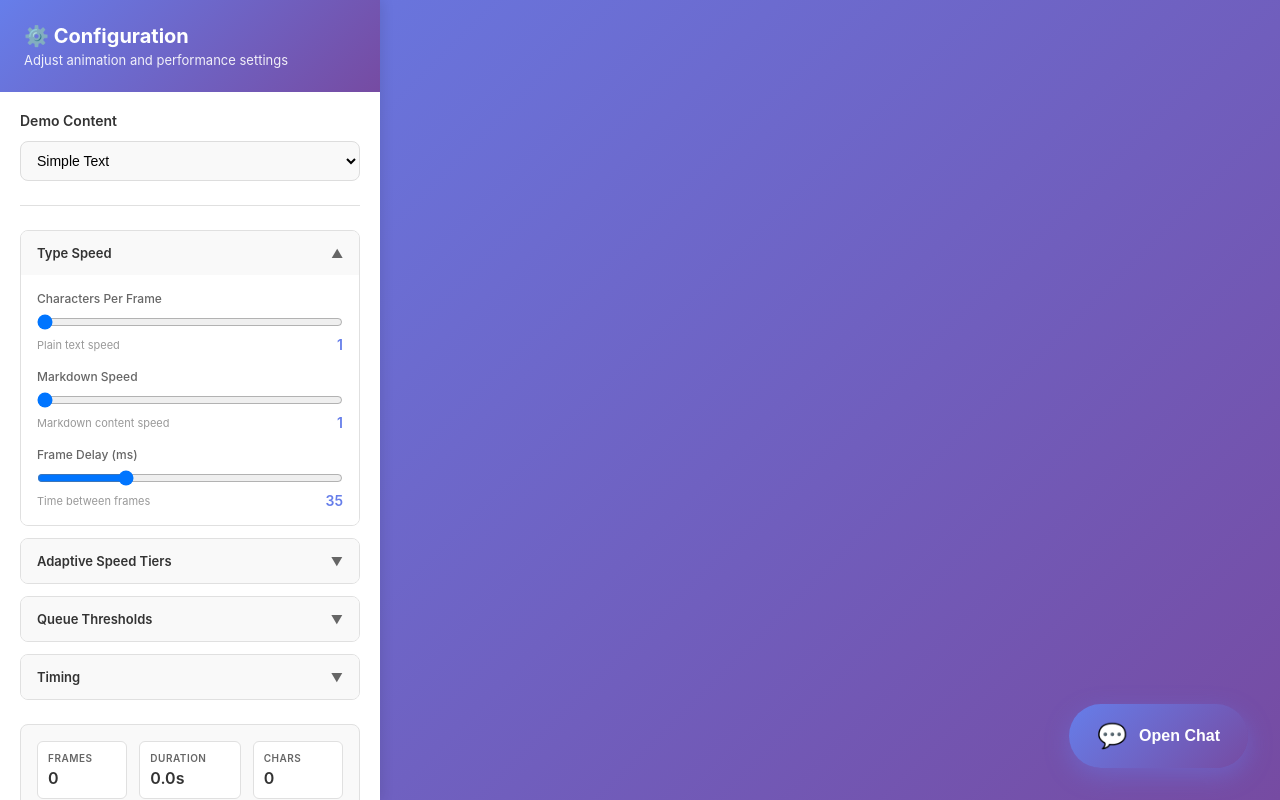
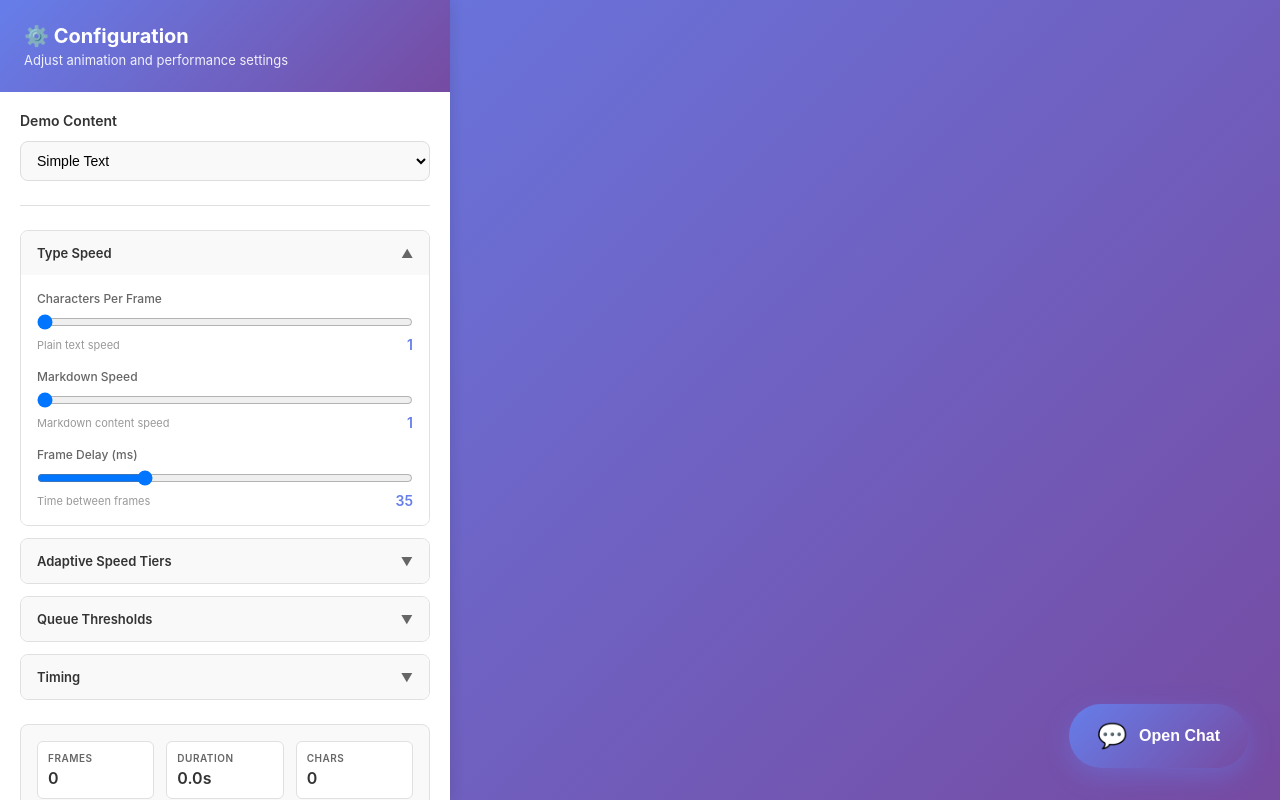
Before and after one commit to buzybee83/typewriterDemo, a website: page index.html in a window 1280 px wide. Drawn offline with nearby package versions, Linux system fonts and the light colour scheme.

Commit message:
Increase config panel width from 380px to 450px

```diff
--- a/index.html
+++ b/index.html
@@ -26,7 +26,7 @@
 
         /* Settings Panel - Left Side */
         .settings-panel {
-            width: 380px;
+            width: 450px;
             background: white;
             overflow-y: auto;
             box-shadow: 2px 0 12px rgba(0, 0, 0, 0.1);
```
